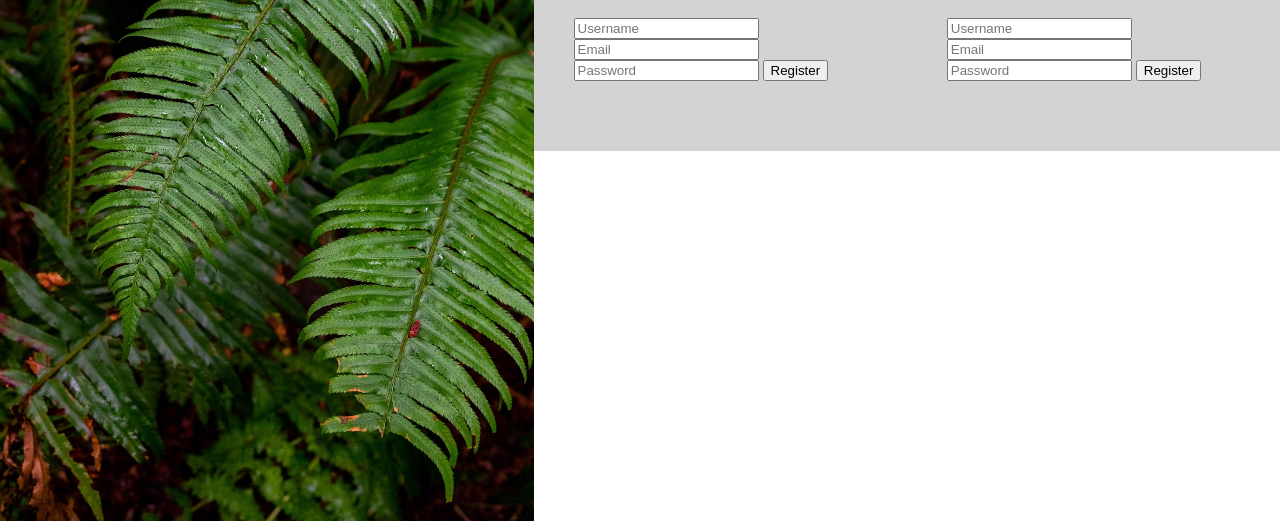
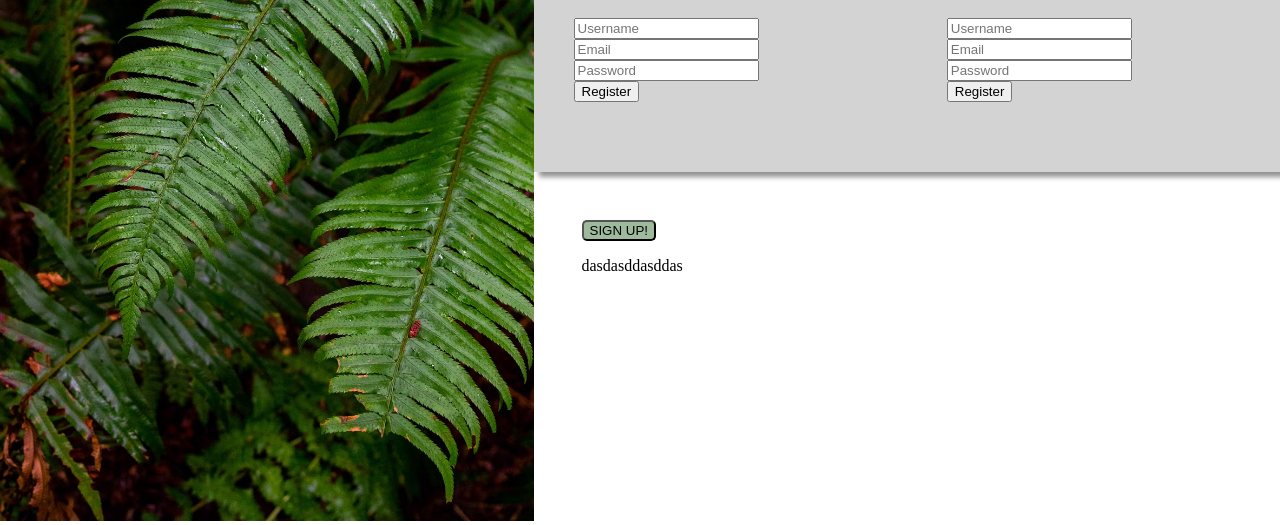
Before and after one commit to Sevamiau/form, a plain HTML site: page index.html in a window 1280 px wide. Shown: the part 279-804 px from the top of the page. Drawn offline with Linux system fonts and the light colour scheme.

Commit message:
new page

```diff
--- a/index.html
+++ b/index.html
@@ -26,7 +26,7 @@
                         <input type="text" placeholder="Username" required>
                         <input type="email" placeholder="Email" required>
                         <input type="password" placeholder="Password" required>
-                        <button type="submit">Register</button>
+                        <br><button type="submit">Register</button>
                     </form>
                 </div>
                 <div class="form2">
@@ -35,42 +35,16 @@
                         <input type="text" placeholder="Username" required>
                         <input type="email" placeholder="Email" required>
                         <input type="password" placeholder="Password" required>
-                        <button type="submit">Register</button>
+                        <br><button type="submit">Register</button>
                     </form>
                 </div>
+            </div>
+            <div class="sign-up">
+                <button id="btn-sign">SIGN UP!</button>
+                <p>dasdasddasddas</p>
             </div>
         </div>
     </div>
 
-
-             <!-- <div class="transparente">lkk</div>
-    <div class="container">
-
-        <div class="hero">
-            <h1>This is not a real service! you know you need something like this in your life to help you realize
-                your deepest dreams!
-                Sign up <em>now</em> to get started! <br>
-
-                <br>You know you want to!
-            </h1>
-
-        </div>
-        <div class="img-container">
-
-            <img src="photo-1585202900225-6d3ac20a6962.avif" alt="foto" height="40%" width="40%">
-                <div class="form-container">
-                    <form action="#">
-                            <h1>Sign Up</h1>
-                            <input type="text" placeholder="Username" required>
-                            <input type="email" placeholder="Email" required>
-                            <input type="password" placeholder="Password" required>
-                            <button type="submit">Register</button>
-                    </form>
-                 </div>
-        </div>
-    </div>
-     -->
-
-
 </body>
 </html>
--- a/style.css
+++ b/style.css
@@ -1,32 +1,3 @@
-/* body {
-    margin: 0 0;
-}
-
-.img-container {
-    display: flex;
-    justify-content: center;
-    align-items: center;
-}
-
-.form-container {
-    background-color: antiquewhite;
-    display: flex;
-    padding: 4%;
-}
-
-.hero {
-    position: absolute;
-    margin-left: 85vh;
-    margin-top: 50px;
-    font-size: 10px;
-}
-
-.transparente {
-    background-color: wheat;
-    position: absolute;
-    display: flex;
-
-} */
 
 body {
     margin: 0 auto;
@@ -57,6 +28,7 @@ body {
     background-color: lightgray;
     display: flex;
     padding-bottom: 4%;
+    box-shadow:  5px 5px 5px rgb(148, 146, 146);
 }
 
 .hero {
@@ -70,3 +42,17 @@ form {
     text-align: left;
     margin: 5vh;
 }
+
+.sign-up {
+    margin: 6vh;
+}
+
+#btn-sign{
+    background-color: rgb(157, 186, 157);
+    border-radius: 5px;
+
+}#btn-sign:hover{
+    background-color: rgb(110, 136, 110);
+    color: white;
+    cursor: pointer;
+}
```
